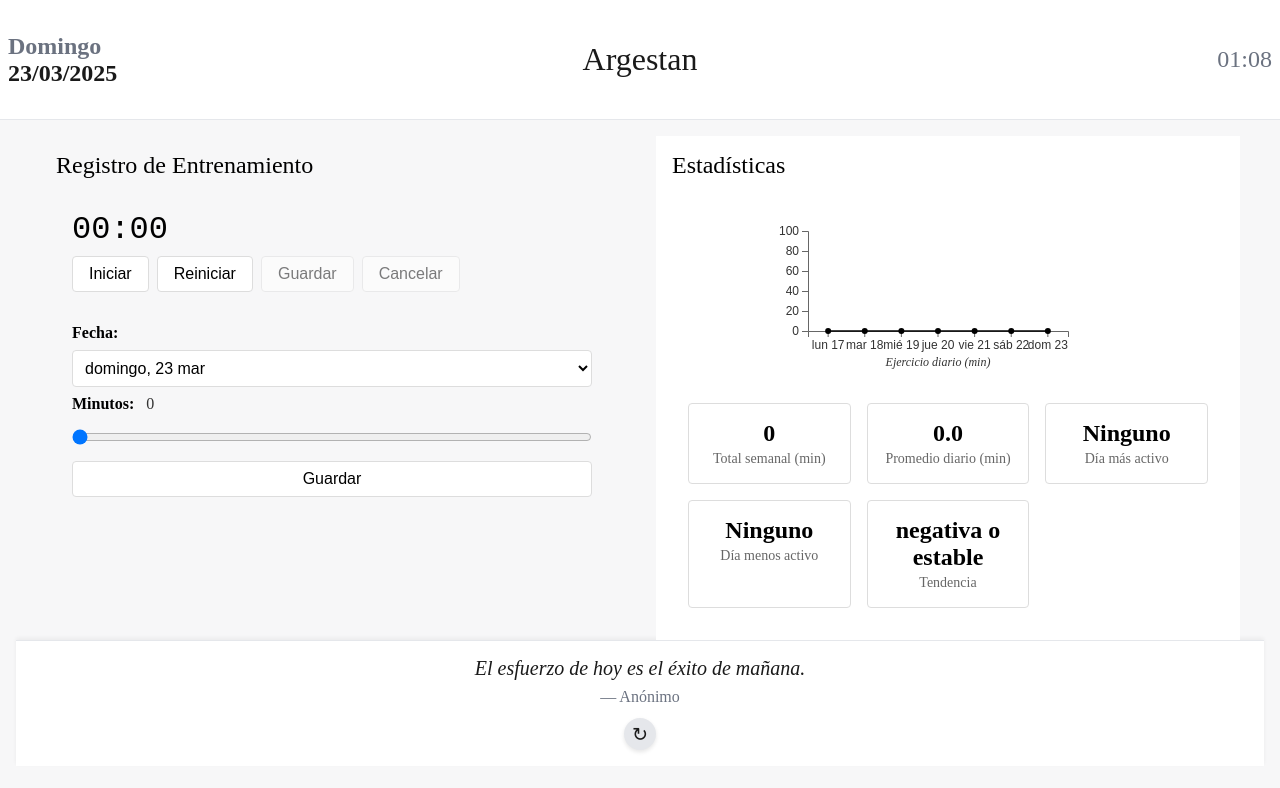
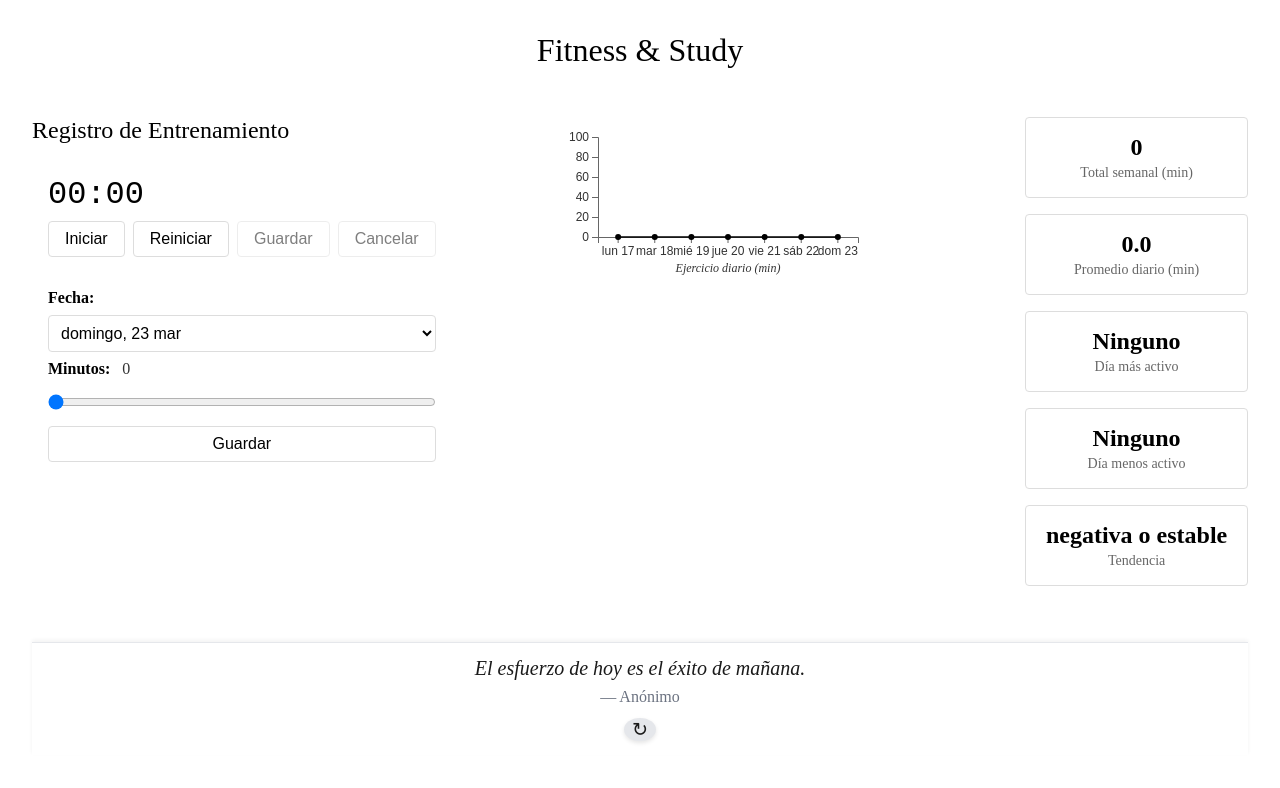
Before and after one commit to RadikeCosa/fitness-study-app, a React (Vite) app: page / in a window 1280 px wide. Shown: the top 788 px of the page. Built offline with nearby package versions, Linux system fonts and the light colour scheme.

Commit message:
primer layout

```diff
--- a/src/App.jsx
+++ b/src/App.jsx
@@ -1,17 +1,12 @@
+// src/App.jsx
+import React from "react";
+import Dashboard from "./components/layouts/Dashboard";
 import "./App.css";
-import Header from "./components/Header";
-import Quotes from "./components/Quotes";
-import Dashboard from "./components/layouts/Dashboard";
 
 function App() {
   return (
-    <div className="app-container">
-      <header>
-        <Header />
-      </header>
-      <main>
-        <Dashboard />
-      </main>
+    <div className="app">
+      <Dashboard />
     </div>
   );
 }
--- a/src/components/layouts/Dashboard.css
+++ b/src/components/layouts/Dashboard.css
@@ -1,19 +1,58 @@
-/* src/components/Dashboard.css */
-.dashboard {
+/* src/components/layout/Dashboard.css */
+.dashboard-grid {
+  display: grid;
+  grid-template-areas:
+    "header header header"
+    "left-sidebar main right-sidebar"
+    "footer footer footer";
+  grid-template-columns: 1fr 2fr 1fr;
+  grid-template-rows: auto 1fr auto;
+  gap: 1rem;
+  min-height: 100vh;
+  padding: 1rem;
+  background: #fff;
+}
+
+.dashboard-header {
+  grid-area: header;
+  text-align: center;
   padding: 1rem;
 }
 
-.dashboard-container {
-  display: grid;
-  grid-template-columns: 1fr 1fr; /* Izquierda: ExerciseLog, Derecha: Stats */
-  gap: 2rem;
-  max-width: 1200px;
-  margin: 0 auto;
-  max-height: 100%;
+.dashboard-header h1 {
+  font-size: 2rem;
+  color: #000;
+  margin: 0;
+  font-weight: 500;
+}
+
+.dashboard-sidebar-left {
+  grid-area: left-sidebar;
+}
+
+.dashboard-main {
+  grid-area: main;
+}
+
+.dashboard-sidebar-right {
+  grid-area: right-sidebar;
+}
+
+.dashboard-footer {
+  grid-area: footer;
+  text-align: center;
+  padding: 1rem;
 }
 
 @media (max-width: 768px) {
-  .dashboard-container {
-    grid-template-columns: 1fr; /* Apila en móviles */
+  .dashboard-grid {
+    grid-template-areas:
+      "header"
+      "main"
+      "left-sidebar"
+      "right-sidebar"
+      "footer";
+    grid-template-columns: 1fr;
+    grid-template-rows: auto auto auto auto auto;
   }
 }
--- a/src/components/layouts/Dashboard.jsx
+++ b/src/components/layouts/Dashboard.jsx
@@ -1,19 +1,33 @@
 // src/components/layout/Dashboard.jsx
 import React from "react";
 import ExerciseLog from "../exercise/ExerciseLog";
-import StatsDisplay from "../stats/StatsDisplay";
+import StatsChart from "../stats/StatsChart";
+import StatsCards from "../stats/StatsCards";
 import Quotes from "../Quotes";
+import useLocalStorage from "../../hooks/useLocalStorage";
 import "./Dashboard.css";
 
 function Dashboard() {
+  const [logs] = useLocalStorage("exerciseLogs", {});
+
   return (
-    <section className="dashboard" aria-label="Panel de entrenamiento">
-      <div className="dashboard-container">
+    <div className="dashboard-grid">
+      <header className="dashboard-header">
+        <h1>Fitness & Study</h1>
+      </header>
+      <aside className="dashboard-sidebar-left">
         <ExerciseLog />
-        <StatsDisplay />
-      </div>
-      <Quotes />
-    </section>
+      </aside>
+      <main className="dashboard-main">
+        <StatsChart logs={logs} />
+      </main>
+      <aside className="dashboard-sidebar-right">
+        <StatsCards logs={logs} />
+      </aside>
+      <footer className="dashboard-footer">
+        <Quotes />
+      </footer>
+    </div>
   );
 }
 
--- a/src/components/stats/statsCards.jsx
+++ b/src/components/stats/statsCards.jsx
@@ -2,7 +2,8 @@
 import React from "react";
 import "./StatsCards.css";
 
-function StatsCards({ logs }) {
+function StatsCards({ logs = {} }) {
+  // Valor por defecto para logs
   const getLast7Days = () => {
     const days = [];
     for (let i = 0; i < 7; i++) {
--- a/src/components/stats/statsChart.jsx
+++ b/src/components/stats/statsChart.jsx
@@ -3,7 +3,8 @@ import React, { useEffect, useRef } from "react";
 import * as d3 from "d3";
 import "./StatsChart.css";
 
-function StatsChart({ logs }) {
+function StatsChart({ logs = {} }) {
+  // Valor por defecto para logs
   const chartRef = useRef(null);
 
   const getLast7Days = () => {
```
